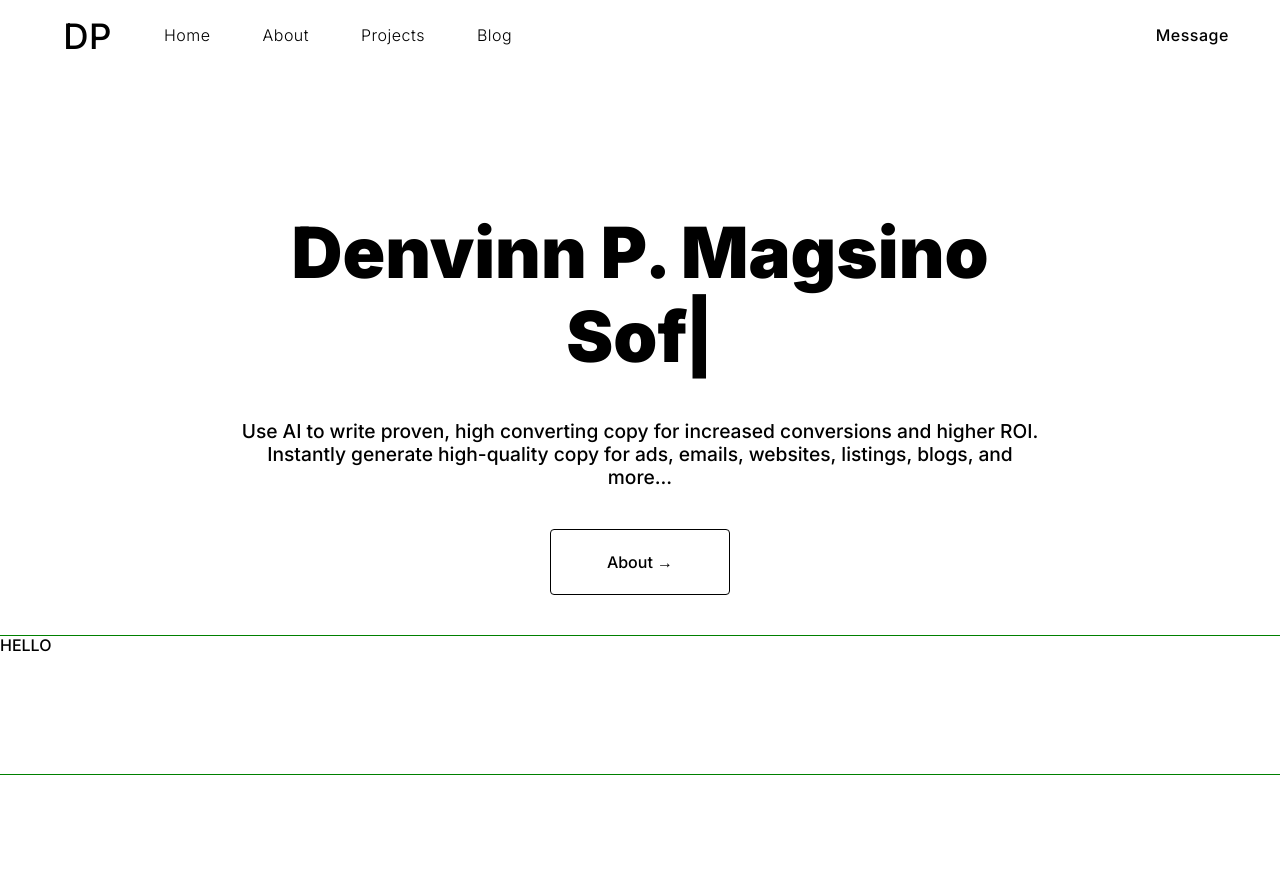
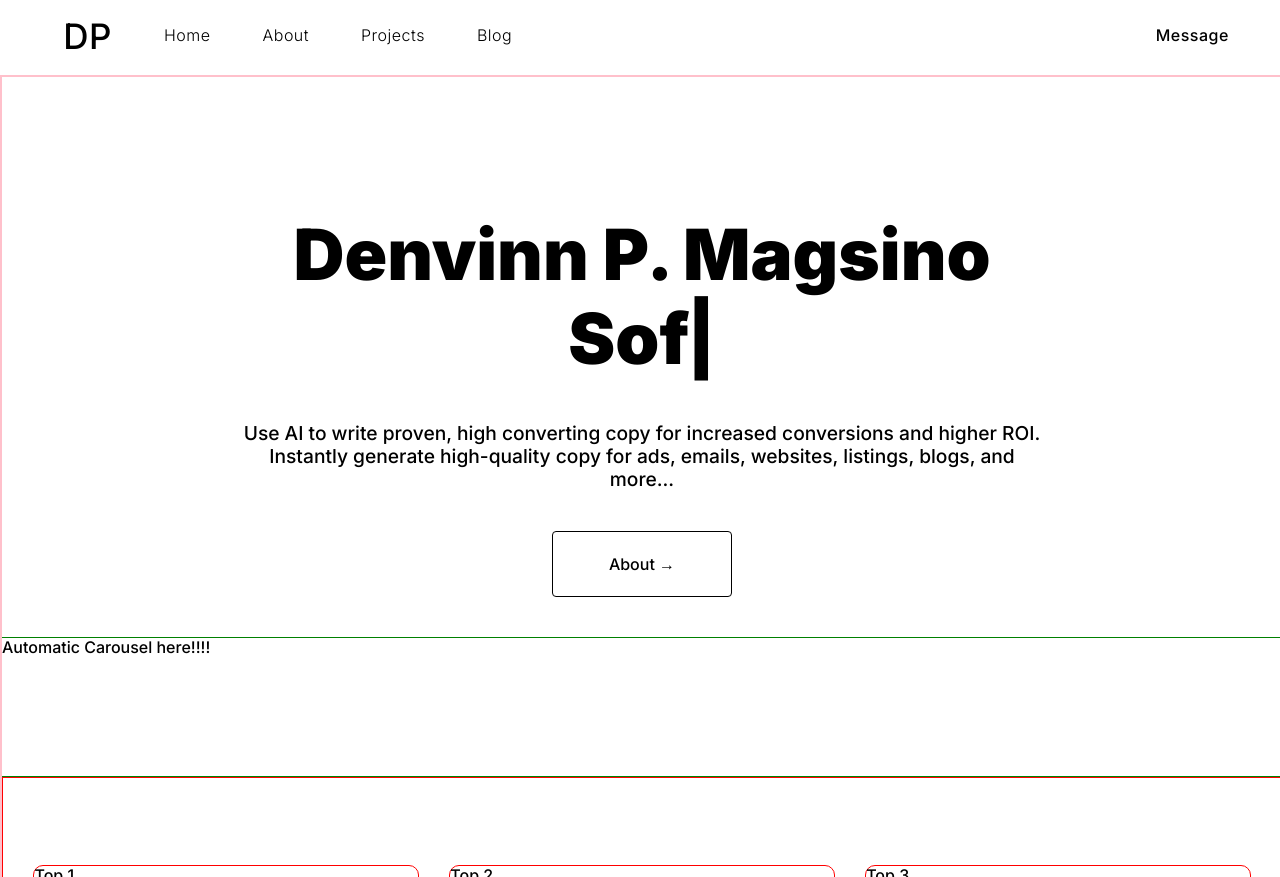
Before and after one commit to denvinnpaolo/frontend-portfolio, a React (Create React App) app in the folder portfolio/: page / in a window 1280 px wide. Built offline with nearby package versions, Linux system fonts and the light colour scheme.

Commit message:
top projects structure added

```diff
--- a/portfolio/src/components/dashboard/Dashboard.js
+++ b/portfolio/src/components/dashboard/Dashboard.js
@@ -6,12 +6,14 @@ import Navigation from './Navigation';
 // Styles
 import {AppContainer, ContentContainer} from '../../styles/dashboard/Dashboard.js'
 import Welcome from './content/Welcome';
+import Top from './content/TopProjects';
 const Dashboard = () => {
     return (
         <AppContainer>
             <Navigation />
             <ContentContainer>
                 <Welcome />
+                <Top />
             </ContentContainer>
         </AppContainer>
     )
--- /dev/null
+++ b/portfolio/src/components/dashboard/content/TopProjects.js
@@ -0,0 +1,13 @@
+import React from 'react';
+
+const Top = () => {
+    return(
+        <div id="top-container">
+            <div className="top-project"> Top 1</div>
+            <div className="top-project"> Top 2</div>
+            <div className="top-project"> Top 3</div>
+        </div>
+    )
+};
+
+export default Top;
--- a/portfolio/src/components/dashboard/content/Welcome.js
+++ b/portfolio/src/components/dashboard/content/Welcome.js
@@ -23,7 +23,7 @@ const Welcome = () => {
                 <div id="welcome-subtitle">Use AI to write proven, high converting copy for increased conversions and higher ROI. Instantly generate high-quality copy for ads, emails, websites, listings, blogs, and more...</div>
                 <a id="welcome-btn">About →</a>
             </div>
-            <div id="welcome-slider"> HELLO</div>
+            <div id="welcome-slider">Automatic Carousel here!!!!</div>
         </div>
     )
 };
--- a/portfolio/src/styles/dashboard/Dashboard.js
+++ b/portfolio/src/styles/dashboard/Dashboard.js
@@ -17,6 +17,7 @@ export const AppContainer = styled.div`
 `;
 
 export const ContentContainer = styled.div`
+    border: 2px solid pink;
     margin-top: 75px;
     height: 100%;
     width: 100%;
@@ -79,8 +80,32 @@ export const ContentContainer = styled.div`
         }
     }
 
+
+    #top-container{
+        border: 1px solid red;
+        height:500px;
+
+        display: flex;
+        align-items: center;
+        justify-content:space-evenly;
+
+        .top-project{
+            border: 1px solid red;
+
+
+            height: 65%;
+            width: 30%;
+            min-height: 250px;
+            max-height:400px;
+            min-width: 250px;
+            max-width:400px;
+
+            border-radius: 10px;
+        }
+    }
+
     @media only screen and (max-width: 992px) {
-        height: 580px;
+        // height: 580px;
 
     }
 `;
```
